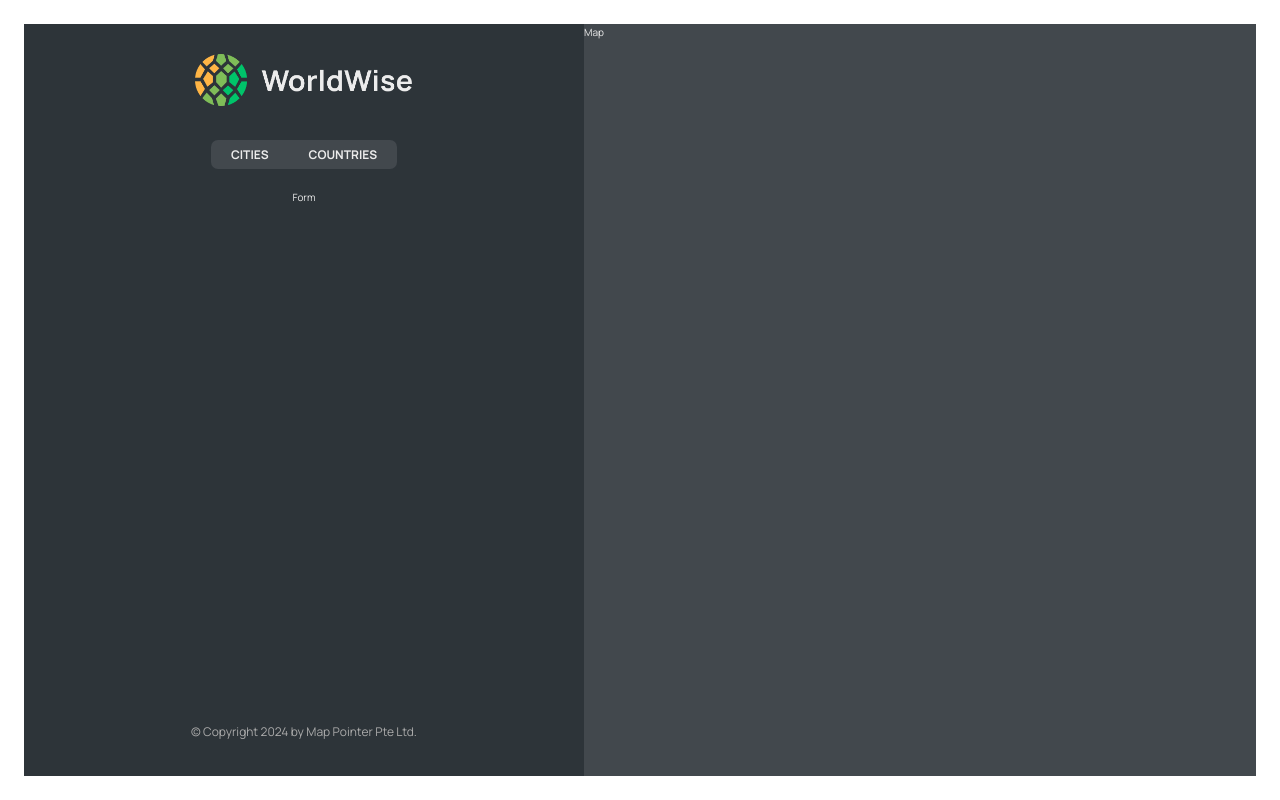
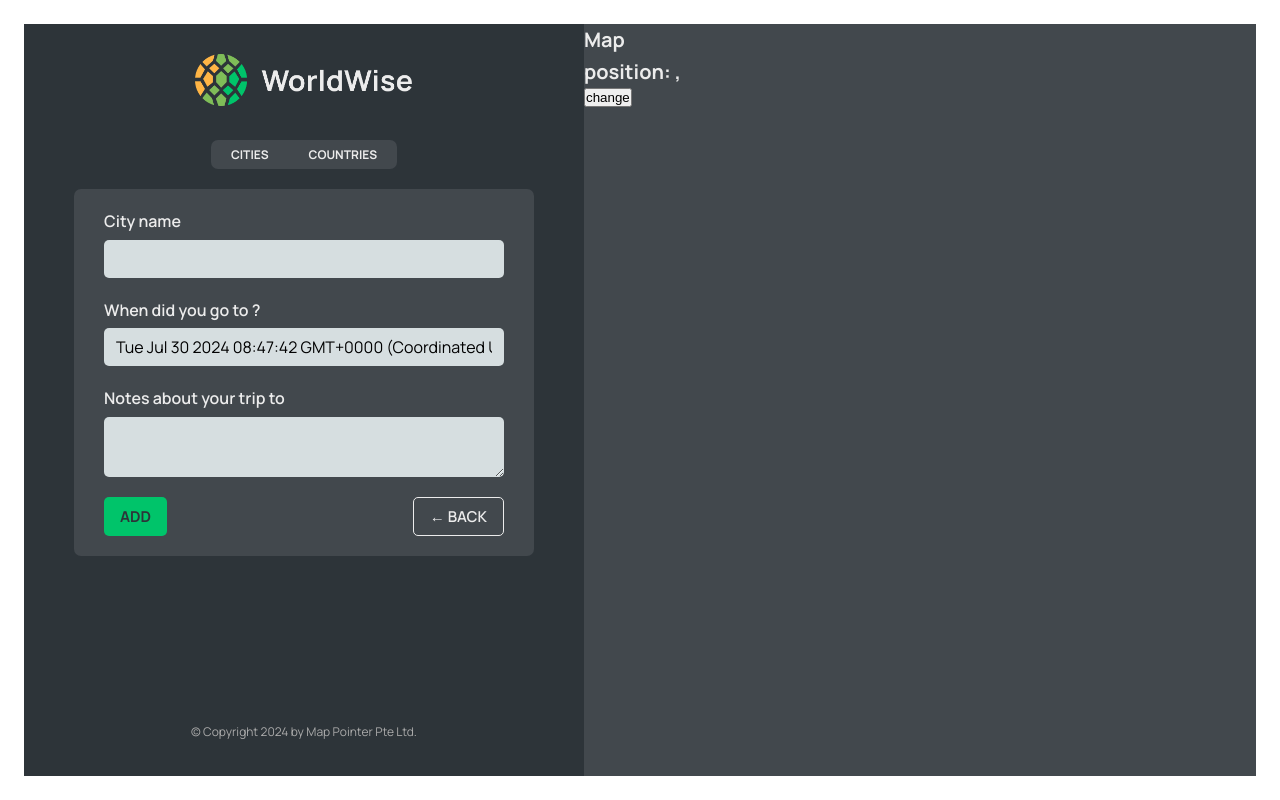
Before and after one commit to karthickV14/react-map-pointer, a React (Vite) app: page /app/form in a window 1280 px wide. Built offline with nearby package versions, Linux system fonts and the light colour scheme; data requests are answered from the project's data file.

Commit message:
worked with country city

```diff
--- a/src/App.jsx
+++ b/src/App.jsx
@@ -1,5 +1,5 @@
 import { useEffect, useState } from "react";
-import { BrowserRouter, Route, Routes } from "react-router-dom";
+import { BrowserRouter, Navigate, Route, Routes } from "react-router-dom";
 import Product from "./pages/Product";
 import Pricing from "./pages/Pricing";
 import HomePage from "./pages/HomePage";
@@ -8,6 +8,8 @@
 import Login from "./pages/Login";
 import CityList from "./components/CityList";
 import CountryList from "./components/CountryList";
+import City from "./components/City";
+import Form from "./components/Form";
 
 const BASE_URL = "http://localhost:8000";
 const App = () => {
@@ -34,24 +36,22 @@
       <BrowserRouter>
         <Routes>
           <Route index element={<HomePage />} />
+          <Route path="product" element={<Product />} />
+          <Route path="pricing" element={<Pricing />} />
+          <Route path="login" element={<Login />} />
           <Route path="app" element={<AppLayout />}>
-            <Route
-              index
-              element={<CityList cities={cities} isLoading={isLoading} />}
-            />
+            <Route index element={<Navigate replace to="cities" />} />
             <Route
               path="cities"
               element={<CityList cities={cities} isLoading={isLoading} />}
             />
+            <Route path="cities/:id" element={<City />} />
             <Route
               path="countries"
               element={<CountryList cities={cities} isLoading={isLoading} />}
             />
-            <Route path="form" element={<p>Form</p>} />
+            <Route path="form" element={<Form />} />
           </Route>
-          <Route path="product" element={<Product />} />
-          <Route path="pricing" element={<Pricing />} />
-          <Route path="login" element={<Login />} />
           <Route path="*" element={<PageNotFount />} />
         </Routes>
       </BrowserRouter>
--- /dev/null
+++ b/src/components/Button.jsx
@@ -0,0 +1,12 @@
+import React from "react";
+import styles from "./Button.module.css";
+
+const Button = ({ children, onClick, type }) => {
+  return (
+    <button onClick={onClick} className={`${styles.btn} ${styles[type]}`}>
+      {children}
+    </button>
+  );
+};
+
+export default Button;
--- a/src/components/City.jsx
+++ b/src/components/City.jsx
@@ -1,6 +1,22 @@
+import { useParams, useSearchParams } from "react-router-dom";
 import styles from "./City.module.css";
 
+const formatDate = (date) => {
+  new Intl.DateTimeFormat("en", {
+    day: "numeric",
+    month: "long",
+    year: "numeric",
+    weekday: "long",
+  }).format(new Date(date));
+};
+
 function City() {
+  const { id } = useParams();
+  const [searchParams, setSearchParams] = useSearchParams();
+
+  const lat = searchParams.get("lat");
+  const lng = searchParams.get("lng");
+
   // TEMP DATA
   const currentCity = {
     cityName: "Lisbon",
@@ -12,42 +28,51 @@
   const { cityName, emoji, date, notes } = currentCity;
 
   return (
-    <div className={styles.city}>
-      <div className={styles.row}>
-        <h6>City name</h6>
-        <h3>
-          <span>{emoji}</span> {cityName}
-        </h3>
-      </div>
+    <>
+      <h1>City {id} </h1>
+      <p>
+        position: {lat}, {lng}
+      </p>
+    </>
+  );
 
-      <div className={styles.row}>
-        <h6>You went to {cityName} on</h6>
-        <p>{formatDate(date || null)}</p>
-      </div>
+  // return (
+  //   <div className={styles.city}>
+  //     <div className={styles.row}>
+  //       <h6>City name</h6>
+  //       <h3>
+  //         <span>{emoji}</span> {cityName}
+  //       </h3>
+  //     </div>
 
-      {notes && (
-        <div className={styles.row}>
-          <h6>Your notes</h6>
-          <p>{notes}</p>
-        </div>
-      )}
+  //     <div className={styles.row}>
+  //       <h6>You went to {cityName} on</h6>
+  //       <p>{formatDate(date || null)}</p>
+  //     </div>
 
-      <div className={styles.row}>
-        <h6>Learn more</h6>
-        <a
-          href={`https://en.wikipedia.org/wiki/${cityName}`}
-          target="_blank"
-          rel="noreferrer"
-        >
-          Check out {cityName} on Wikipedia &rarr;
-        </a>
-      </div>
+  //     {notes && (
+  //       <div className={styles.row}>
+  //         <h6>Your notes</h6>
+  //         <p>{notes}</p>
+  //       </div>
+  //     )}
 
-      <div>
-        <ButtonBack />
-      </div>
-    </div>
-  );
+  //     <div className={styles.row}>
+  //       <h6>Learn more</h6>
+  //       <a
+  //         href={`https://en.wikipedia.org/wiki/${cityName}`}
+  //         target="_blank"
+  //         rel="noreferrer"
+  //       >
+  //         Check out {cityName} on Wikipedia &rarr;
+  //       </a>
+  //     </div>
+
+  //     <div>
+  //       {/* <ButtonBack /> */}
+  //     </div>
+  //   </div>
+  // );
 }
 
 export default City;
--- a/src/components/CityItem.jsx
+++ b/src/components/CityItem.jsx
@@ -1,3 +1,4 @@
+import { Link } from "react-router-dom";
 import styles from "./CityItem.module.css";
 
 const formatDate = (date) =>
@@ -8,13 +9,19 @@
   }).format(new Date(date));
 
 const CityItem = ({ city }) => {
-  const { cityName, emoji, date } = city;
+  const { cityName, emoji, date, id, position } = city;
+
   return (
-    <li className={styles.cityItem}>
-      <span className={styles.emoji}>{emoji}</span>
-      <h3 className={styles.name}>{cityName}</h3>
-      <time className={styles.date}>({formatDate(date)})</time>
-      <button className={styles.deleteBtn}>&times;</button>
+    <li>
+      <Link
+        to={`${id}?lat=${position.lat}&lng=${position.lng}`}
+        className={styles.cityItem}
+      >
+        <span className={styles.emoji}>{emoji}</span>
+        <h3 className={styles.name}>{cityName}</h3>
+        <time className={styles.date}>({formatDate(date)})</time>
+        <button className={styles.deleteBtn}>&times;</button>
+      </Link>
     </li>
   );
 };
--- a/src/components/CountryList.jsx
+++ b/src/components/CountryList.jsx
@@ -19,8 +19,8 @@
 
   return (
     <ul className={styles.countryList}>
-      {countries.map((country, i) => (
-        <CountryItem country={country} key={i} />
+      {countries.map((country) => (
+        <CountryItem country={country} key={country.country} />
       ))}
     </ul>
   );
--- a/src/components/Form.jsx
+++ b/src/components/Form.jsx
@@ -3,6 +3,8 @@
 import { useState } from "react";
 
 import styles from "./Form.module.css";
+import Button from "./Button";
+import { useNavigate } from "react-router-dom";
 
 export function convertToEmoji(countryCode) {
   const codePoints = countryCode
@@ -13,6 +15,7 @@
 }
 
 function Form() {
+  const navigate = useNavigate();
   const [cityName, setCityName] = useState("");
   const [country, setCountry] = useState("");
   const [date, setDate] = useState(new Date());
@@ -49,8 +52,23 @@
       </div>
 
       <div className={styles.buttons}>
-        <button>Add</button>
-        <button>&larr; Back</button>
+        <Button
+          type="primary"
+          onClick={(e) => {
+            e.preventDefault();
+          }}
+        >
+          Add
+        </Button>
+        <Button
+          type="back"
+          onClick={(e) => {
+            e.preventDefault();
+            navigate(-1);
+          }}
+        >
+          &larr; Back
+        </Button>
       </div>
     </form>
   );
--- a/src/components/Map.jsx
+++ b/src/components/Map.jsx
@@ -1,8 +1,30 @@
 import React from "react";
 import Styles from "./Map.module.css";
+import { useNavigate, useSearchParams } from "react-router-dom";
 
 const Map = () => {
-  return <div className={Styles.mapContainer}>Map</div>;
+  const navigate = useNavigate();
+  const [searchParams, setSearchParams] = useSearchParams();
+
+  const lat = searchParams.get("lat");
+  const lng = searchParams.get("lng");
+
+  return (
+    <div className={Styles.mapContainer} onClick={() => navigate("form")}>
+      <h1>Map</h1>
+      <h1>
+        position: {lat}, {lng}
+      </h1>
+
+      <button
+        onClick={() => {
+          setSearchParams({ lat: 23, lng: 50 });
+        }}
+      >
+        change
+      </button>
+    </div>
+  );
 };
 
 export default Map;
```
